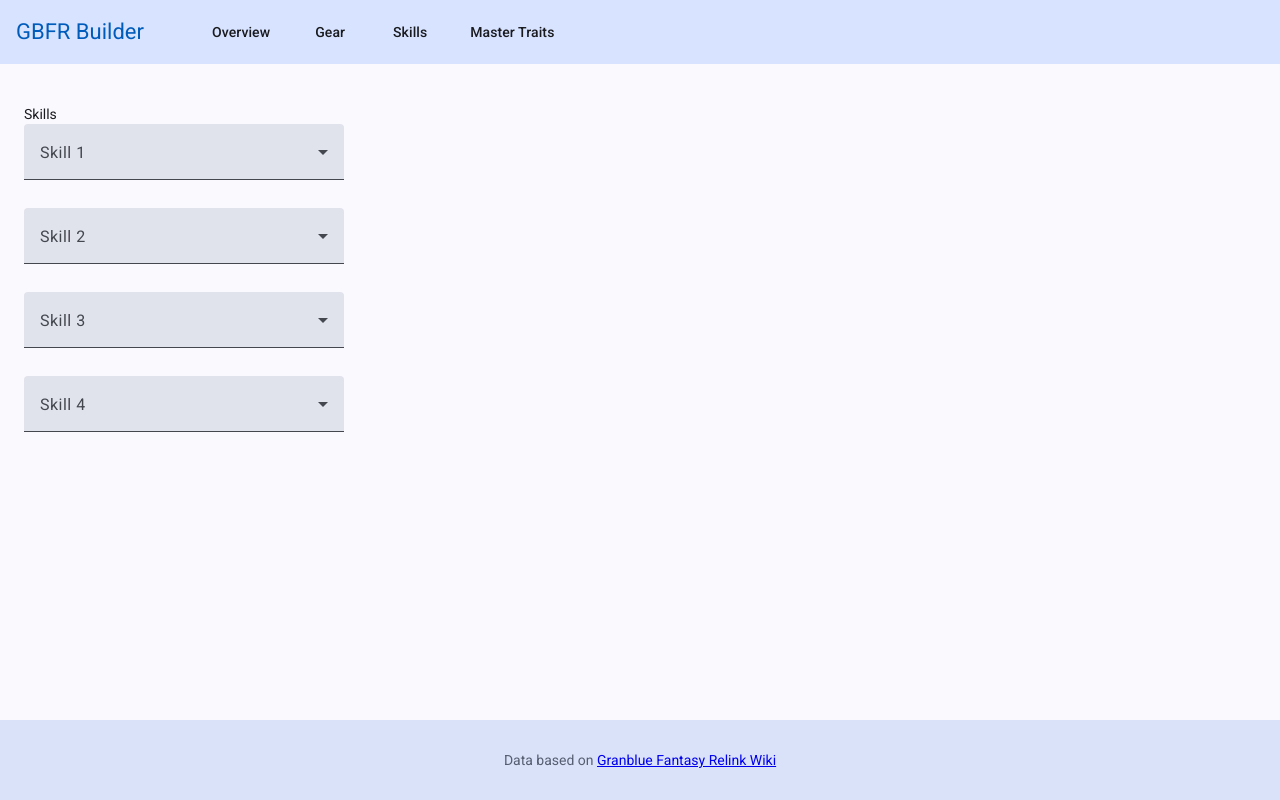
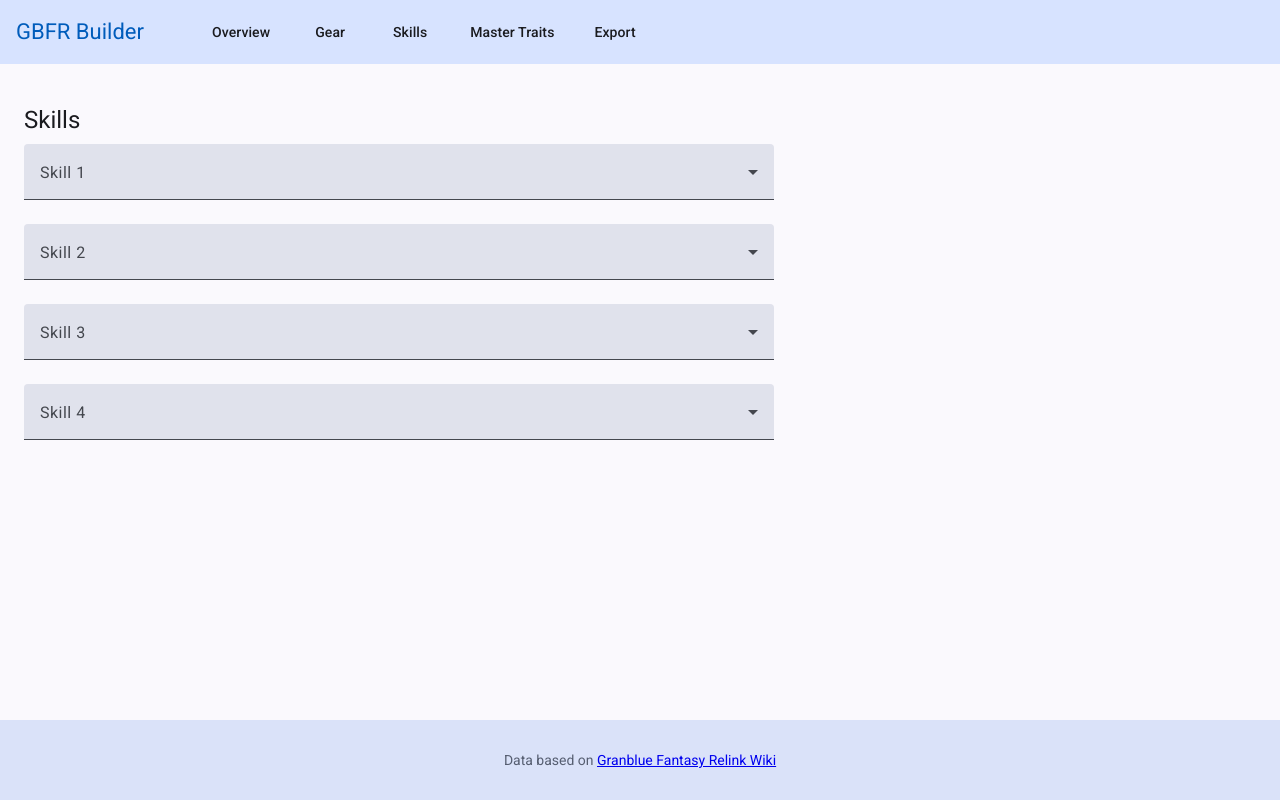
Before and after one commit to relinu/gbfr_builder, an Angular app: page /skills in a window 1280 px wide. Built offline with nearby package versions, Linux system fonts and the light colour scheme.

Commit message:
Added exports; Changed layouts

```diff
--- a/src/app/_components/trait-select/trait-select.css
+++ b/src/app/_components/trait-select/trait-select.css
@@ -1,3 +1,7 @@
 :host {
-    display: contents;
+    display: block;
 }
+
+mat-form-field {
+    width: 100%;
+}
--- a/src/app/_services/build-context/build-context.ts
+++ b/src/app/_services/build-context/build-context.ts
@@ -105,6 +105,32 @@ export class BuildContext {
             this._imbuedTraits[id] = value;
     }
 
+    public getBuildCode() {
+        const jsonBuild = JSON.stringify({
+            characterId: this._characterId,
+            weaponId: this._weaponId,
+            sigils: this._sigils,
+            skills: this._skills,
+            masterTraits: [...this._masterTraits.values()],
+            weaponTraits: this._weaponTraits,
+            imbuedTraits: this._imbuedTraits,
+        });
+
+        return btoa(jsonBuild);
+    }
+
+    public fromBuildCode(code: string) {
+        const jsonBuild = JSON.parse(atob(code));
+
+        this._characterId = jsonBuild.characterId;
+        this._weaponId = jsonBuild.weaponId;
+        this._sigils = jsonBuild.sigils;
+        this._skills = jsonBuild.skills;
+        this._masterTraits = new Set(jsonBuild.masterTraits);
+        this._weaponTraits = jsonBuild.weaponTraits;
+        this._imbuedTraits = jsonBuild.imbuedTraits;
+    }
+
     private resetCharacter() {
         this._sigils = Array<Sigil>(BuildContext.SIGIL_MAX_COUNT);
         this._skills = Array<string | undefined>(BuildContext.SKILL_MAX_COUNT);
--- a/src/app/app.html
+++ b/src/app/app.html
@@ -7,6 +7,7 @@
   <a mat-button routerLink="gear">Gear</a>
   <a mat-button routerLink="skills">Skills</a>
   <a mat-button routerLink="master-traits">Master Traits</a>
+  <a mat-button (click)="showBuildCode()">Export</a>
 </mat-toolbar>
 
 <div class="content">
--- a/src/app/app.ts
+++ b/src/app/app.ts
@@ -20,4 +20,11 @@ export class App {
     const currentCharacter = this.characterService.get(characterId);
     return currentCharacter?.name ?? '';
   }
+
+  public showBuildCode() {
+    const code = this.buildContext.getBuildCode();
+    console.log(code);
+
+    this.buildContext.fromBuildCode(code);
+  }
 }
--- a/src/app/gear-selection/weapon-info/weapon-info.css
+++ b/src/app/gear-selection/weapon-info/weapon-info.css
@@ -1,3 +1,19 @@
-.weapon-select {
+mat-form-field, trait-select {
     width: 100%;
 }
+
+.trait-list {
+    display: flex;
+    flex-direction: column;
+    gap: 0.25rem;
+}
+
+.section-header {
+    font: var(--mat-sys-headline-small);
+    letter-spacing: var(--mat-sys-headline-small-tracking);
+    margin-bottom: 0.5rem;
+}
+
+.section-header:not(:first-child) {
+    margin-top: 0.5rem;
+}
--- a/src/app/gear-selection/weapon-info/weapon-info.html
+++ b/src/app/gear-selection/weapon-info/weapon-info.html
@@ -1,4 +1,4 @@
-<mat-form-field class="weapon-select">
+<mat-form-field>
     <mat-label>Weapon</mat-label>
     <mat-select [formControl]="weaponControl">
         @for (w of availableWeapons; track w.id) {
@@ -7,20 +7,15 @@
     </mat-select>
 </mat-form-field>
 
-<div>{{ weapon?.series }}</div>
-
-<div>
-    <img width="220" height="220" [src]="weapon?.image">
-</div>
-
-<div>
+<div class="section-header">Weapon Traits</div>
+<div class="trait-list">
     @for (slot of weaponTraitSlots; track slot) {
     <trait-select [label]="'Trait ' + (slot + 1)" [traitControl]="weaponTraitControls[slot]"></trait-select>
     }
 </div>
 
-<div>🛡 Imbued Traits</div>
-<div>
+<div class="section-header">Imbued Traits</div>
+<div class="trait-list">
     @for (slot of imbuedTraitSlots; track slot) {
     <trait-select [label]="'Imbued Trait ' + (slot + 1)" [traitControl]="imbuedTraitControls[slot]"></trait-select>
     }
--- a/src/app/master-traits/master-traits.css
+++ b/src/app/master-traits/master-traits.css
@@ -12,7 +12,6 @@
 }
 
 .style-content {
-    max-width: 750px;
     padding: 1.5rem 0.5rem;
 }
 
@@ -36,8 +35,8 @@
 }
 
 .trait-list {
-    display: flex;
-    flex-direction: column;
+    display: grid;
+    grid-template-columns: 50% 50%;
     gap: 0.5rem;
 }
 
@@ -45,4 +44,5 @@
     padding: 0.5rem 0.75rem;
     border: 1px solid var(--mat-sys-outline-variant);
     border-radius: 4px;
+    cursor: pointer;
 }
--- a/src/app/master-traits/master-traits.html
+++ b/src/app/master-traits/master-traits.html
@@ -18,7 +18,7 @@
 
                 <div class="trait-list">
                     @for (trait of group.traits; track trait.id) {
-                    <div class="trait-entry">
+                    <div class="trait-entry" (click)="toggle(trait.id)">
                         <mat-checkbox [checked]="isActive(trait.id)" (change)="toggle(trait.id, $event.checked)">
                             {{ trait.description }}
                         </mat-checkbox>
--- a/src/app/master-traits/master-traits.ts
+++ b/src/app/master-traits/master-traits.ts
@@ -50,7 +50,11 @@ export class MasterTraits {
     return this.build.hasMasterTrait(traitId);
   }
 
-  public toggle(traitId: string, active: boolean): void {
+  public toggle(traitId: string, active?: boolean): void {
+    if (active == undefined) {
+      active = !this.isActive(traitId);
+    }
+
     this.build.toggleMasterTrait(traitId, active);
   }
 }
--- a/src/app/skill-selection/skill-selection.css
+++ b/src/app/skill-selection/skill-selection.css
@@ -1,6 +1,24 @@
+.left-col {
+    max-width: 750px;
+}
+
+.section-header {
+    font: var(--mat-sys-headline-small);
+    letter-spacing: var(--mat-sys-headline-small-tracking);
+    margin-bottom: 0.5rem;
+}
+
+.section-header:not(:first-child) {
+    margin-top: 0.5rem;
+}
+
 .skill-list {
+    width: 100%;
     display: flex;
     flex-direction: column;
-    gap: 0.5rem;
-    max-width: 320px;
+    gap: 0.25rem;
 }
+
+mat-form-field {
+    width: 100%;
+}
--- a/src/app/skill-selection/skill-selection.html
+++ b/src/app/skill-selection/skill-selection.html
@@ -1,4 +1,5 @@
-<span class="section-header">Skills</span>
+<div class="left-col">
+    <div class="section-header">Skills</div>
 
     <div class="skill-list">
         @for (slot of slots; track slot) {
@@ -15,3 +16,4 @@
         </mat-form-field>
         }
     </div>
+</div>
```
Lines whose indentation alone changed are shown as unchanged.
